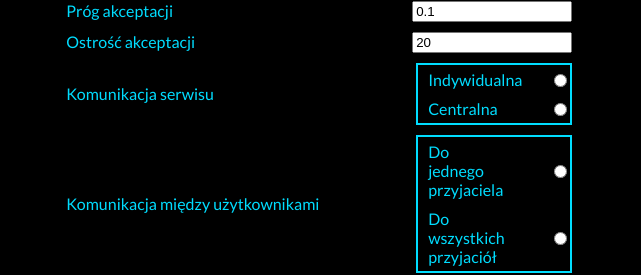
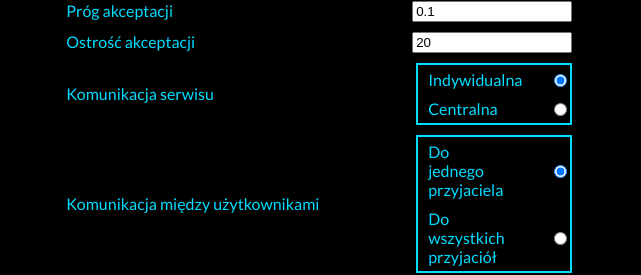
Before and after one commit to FrackiewiczP/info_bubbles, a React (Create React App) app in the folder frontend/: page / in a window 1280 px wide. Both pictures are taken after a click on the button "Wybierz Parametry". Shown: the part 367-642 px from the top of the page, without its empty margins (321-962 px from the left). Built offline with nearby package versions, Linux system fonts and the light colour scheme; no server answers.

Commit message:
Save state of radio buttons

```diff
--- a/frontend/src/components/ParameterInputRadio.js
+++ b/frontend/src/components/ParameterInputRadio.js
@@ -7,11 +7,11 @@ const ParameterInputRadio= (props) => (
             {props.groupName}
         </div>
         <div class="border">
-            {props.values.map((value, index) => {
+            {props.options.map((value, index) => {
                 return(
                     <div class="single-option" key={index}>
                         <div class="label">{value.label}</div>
-                        <input type="radio" name={props.name} value={value.value} onChange={props.handleOnChange}/>
+                        <input type="radio" name={props.name} value={value.value} onChange={props.handleOnChange} checked={value.value === props.value}/>
                     </div>
                 );
             })}
--- a/frontend/src/components/ParametersForm.js
+++ b/frontend/src/components/ParametersForm.js
@@ -48,9 +48,10 @@ class ParametersForm extends React.Component{
                 />
                 <ParameterInputRadio
                     name={ParametersNames.COMMUNICATION_FORM}
+                    value={this.props.parameters[ParametersNames.COMMUNICATION_FORM]}
                     groupName="Komunikacja serwisu"
                     handleOnChange={this.props.parametersHandlers[ParametersNames.COMMUNICATION_FORM]}
-                    values={
+                    options={
                         [
                             {
                                 label: "Indywidualna",
@@ -65,9 +66,10 @@ class ParametersForm extends React.Component{
                 />
                 <ParameterInputRadio
                     name={ParametersNames.INTER_USER_COMMUNICATION_FORM}
+                    value={this.props.parameters[ParametersNames.INTER_USER_COMMUNICATION_FORM]}
                     groupName="Komunikacja między użytkownikami"
                     handleOnChange={this.props.parametersHandlers[ParametersNames.INTER_USER_COMMUNICATION_FORM]}
-                    values={
+                    options={
                         [
                             {
                                 label: "Do jednego przyjaciela",
--- a/frontend/src/helpers/SimulationParameters.js
+++ b/frontend/src/helpers/SimulationParameters.js
@@ -7,8 +7,8 @@ class SimulationParameters{
         number_of_links=10,
         mem_capacity=10,
         friend_lose_prob=0.1,
-        communication_form=CommunicationMode.CENTRAL,
-        inter_user_communication_form=UsersCommunicationMode.TO_ALL,
+        communication_form=CommunicationMode.INDIVIDUAL,
+        inter_user_communication_form=UsersCommunicationMode.TO_ONE_RANDOM,
         acc_latitude=0.1,
         acc_sharpness=20,
     ){
```
